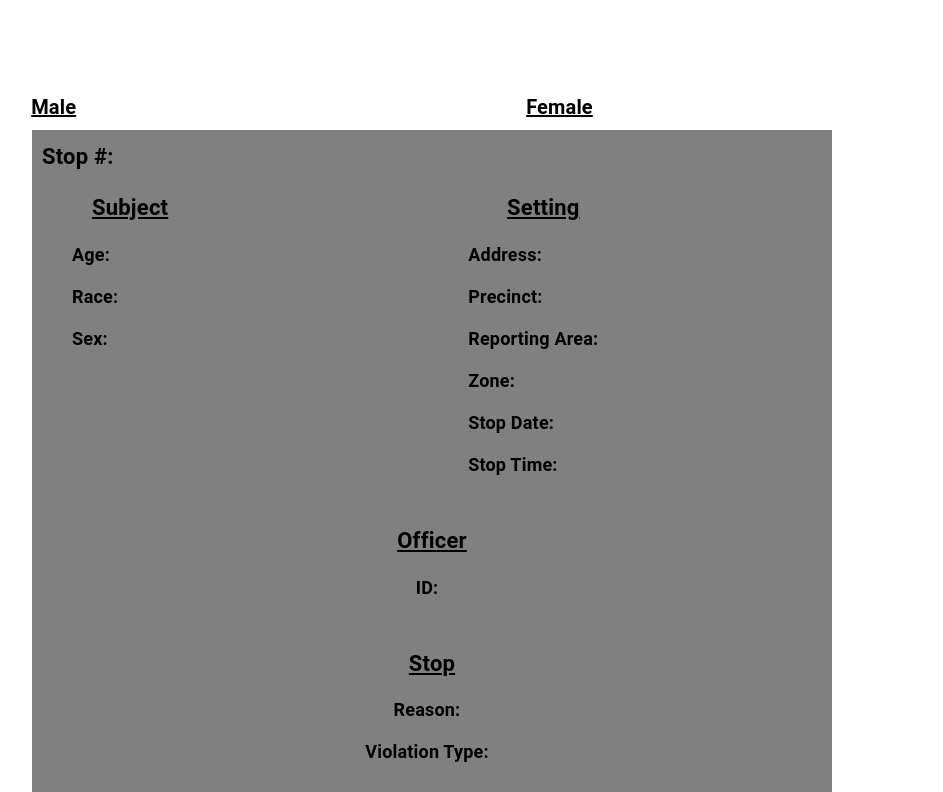
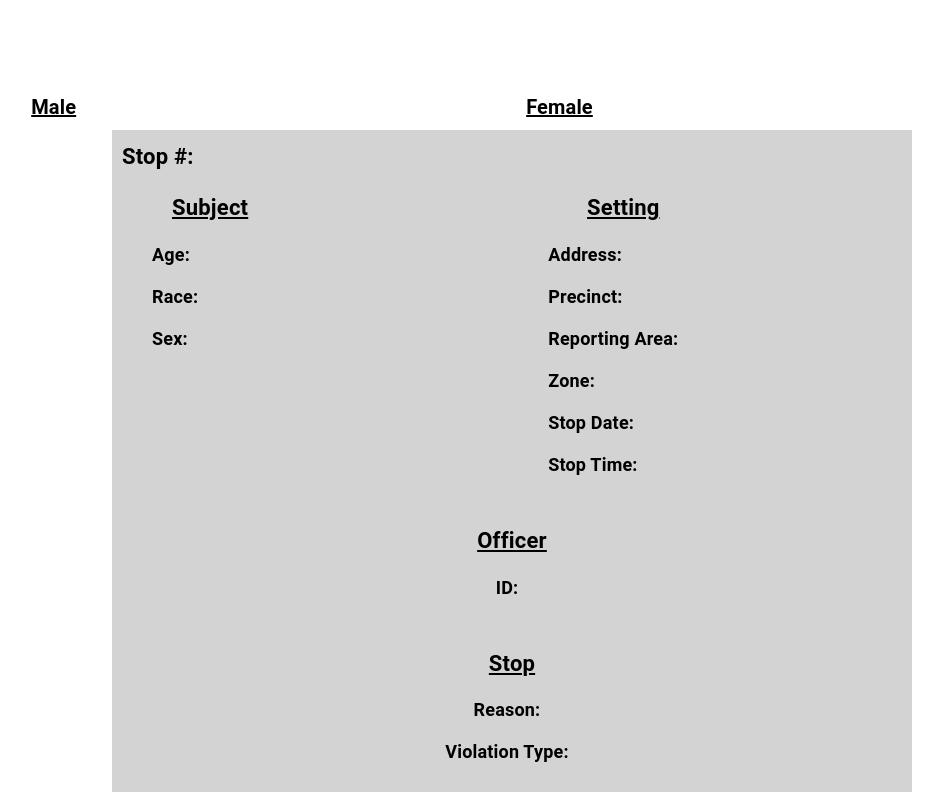
Before and after one commit to PRANETALLU/NashvilleCopStops, a React (Create React App) app in the folder my-app/: page /queryReport in a window 1280 px wide. Shown: the part 400-1192 px from the top of the page, without its empty margins (328-1271 px from the left). Built offline with nearby package versions, Linux system fonts and the light colour scheme.

Commit message:
style changes to case list

```diff
--- a/my-app/src/components/Case.js
+++ b/my-app/src/components/Case.js
@@ -7,10 +7,10 @@ const Case = (props) => {
         <div className="Case">
             <Box sx={{
                 width: 800,
-                height: 900,
-                backgroundColor: 'gray',
-                marginLeft: 45,
-                marginBottom: 5
+                height: 850,
+                backgroundColor: "#D3D3D3",
+                marginLeft: 55,
+                marginBottom: 5,
             }}
             >
                 <Stack direction="row">
--- a/my-app/src/pages/GraphVisualization.js
+++ b/my-app/src/pages/GraphVisualization.js
@@ -46,11 +46,11 @@ function GraphVisualization() {
             <Box sx={{ width: '100%', marginLeft: 4}}>
                 <Grid container rowSpacing={0.5} columnSpacing={{ xs: 1, sm: 2, md: 3 }}>
                     <Grid item md={5}>
-                        <Item>
+                        <Typography >
                             Description
                             &
                         Findings
-                        I gound tadsfalh </Item>
+                         </Typography>
                     </Grid>
                     <Grid item  md={5}>
                         <Item><img src = {topPrecinctsByPercentageOfStops} className = "" ></img></Item>
```
